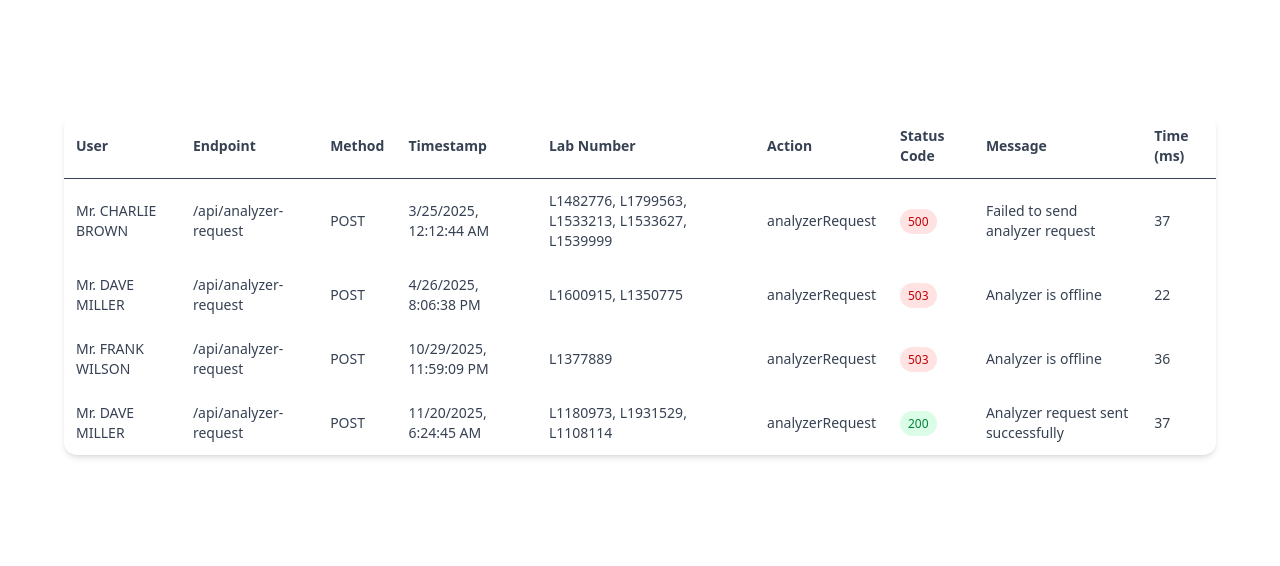
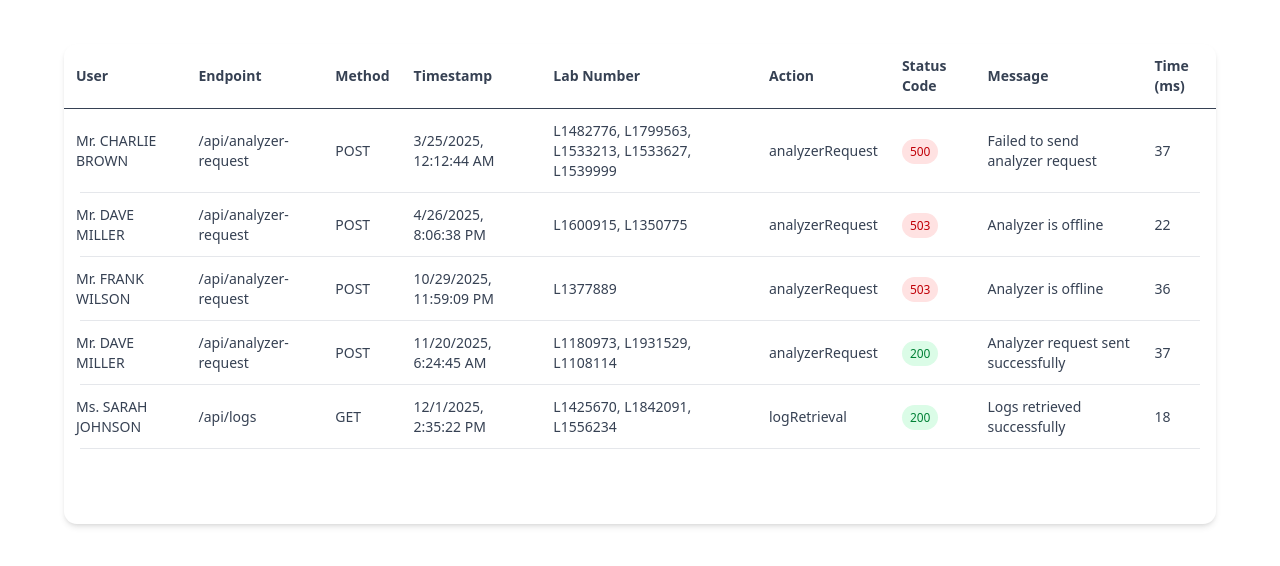
Before and after one commit to RattaphumKaenmuang/log-app-fe, a React (Vite) app: page / in a window 1280 px wide. Shown: the part 116-682 px from the top of the page. Built offline with nearby package versions, Linux system fonts and the light colour scheme.

Commit message:
Use pseudo-element to add bottom borders for LogEntry

```diff
--- a/src/components/LogEntry.tsx
+++ b/src/components/LogEntry.tsx
@@ -6,7 +6,7 @@ interface LogEntryProps {
 
 function LogEntry({ log }: LogEntryProps ) {
     return (
-        <tr key={log._id}>
+        <tr key={log._id} className="hover:bg-gray-50 relative after:content-[''] after:absolute after:bottom-0 after:left-4 after:right-4 after:h-px after:bg-gray-200">
             <td className="py-3 px-3">
                 {log.userId.prefix} {log.userId.firstname} {log.userId.lastname}
             </td>
--- a/src/components/LogTable.tsx
+++ b/src/components/LogTable.tsx
@@ -86,12 +86,33 @@ const mockLogs: LogData[] = [
     timestamp: "2025-11-20T06:24:45.000Z",
     labnumber: ["L1180973", "L1931529", "L1108114"],
     action: "analyzerRequest"
+  },
+  {
+    _id: "6971a738c5d5e37e272f7b42",
+    userId: {
+      _id: "6971178f323017deaeaaee8f",
+      prefix: "Ms.",
+      firstname: "SARAH",
+      lastname: "JOHNSON"
+    },
+    request: {
+      method: "GET",
+      endpoint: "/api/logs"
+    },
+    response: {
+      statusCode: "200",
+      message: "Logs retrieved successfully",
+      timeMs: 18
+    },
+    timestamp: "2025-12-01T14:35:22.000Z",
+    labnumber: ["L1425670", "L1842091", "L1556234"],
+    action: "logRetrieval"
   }
 ];
 
 function LogTable() {
     return (
-        <div className="max-w-9/10 overflow-x-auto bg-white rounded-[1vw] text-gray-700 shadow-md">
+        <div className="h-[60vh] max-w-[90vw] overflow-x-auto bg-white rounded-[1vw] text-gray-700 shadow-md">
             <table className="min-w-full text-sm">
                 <thead>
                     <tr className="text-left text-gray-700 border-b">
```
